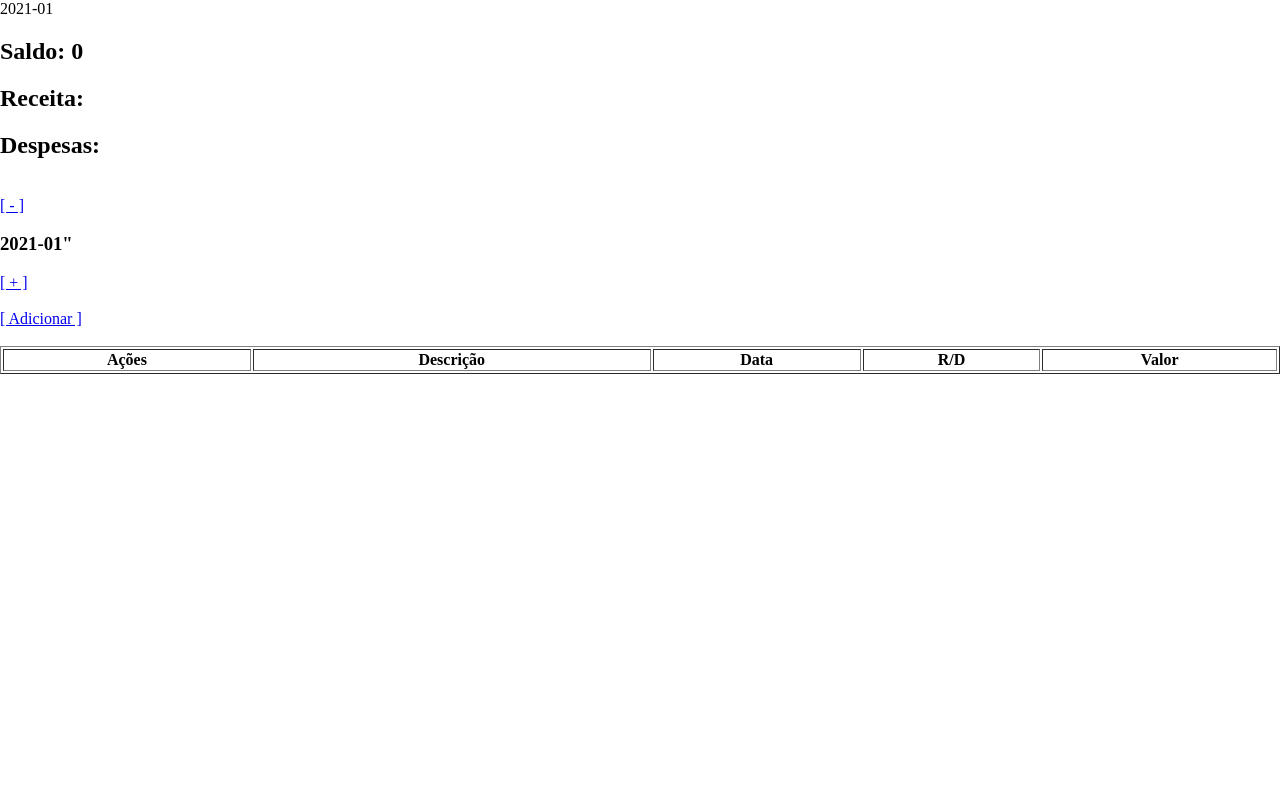
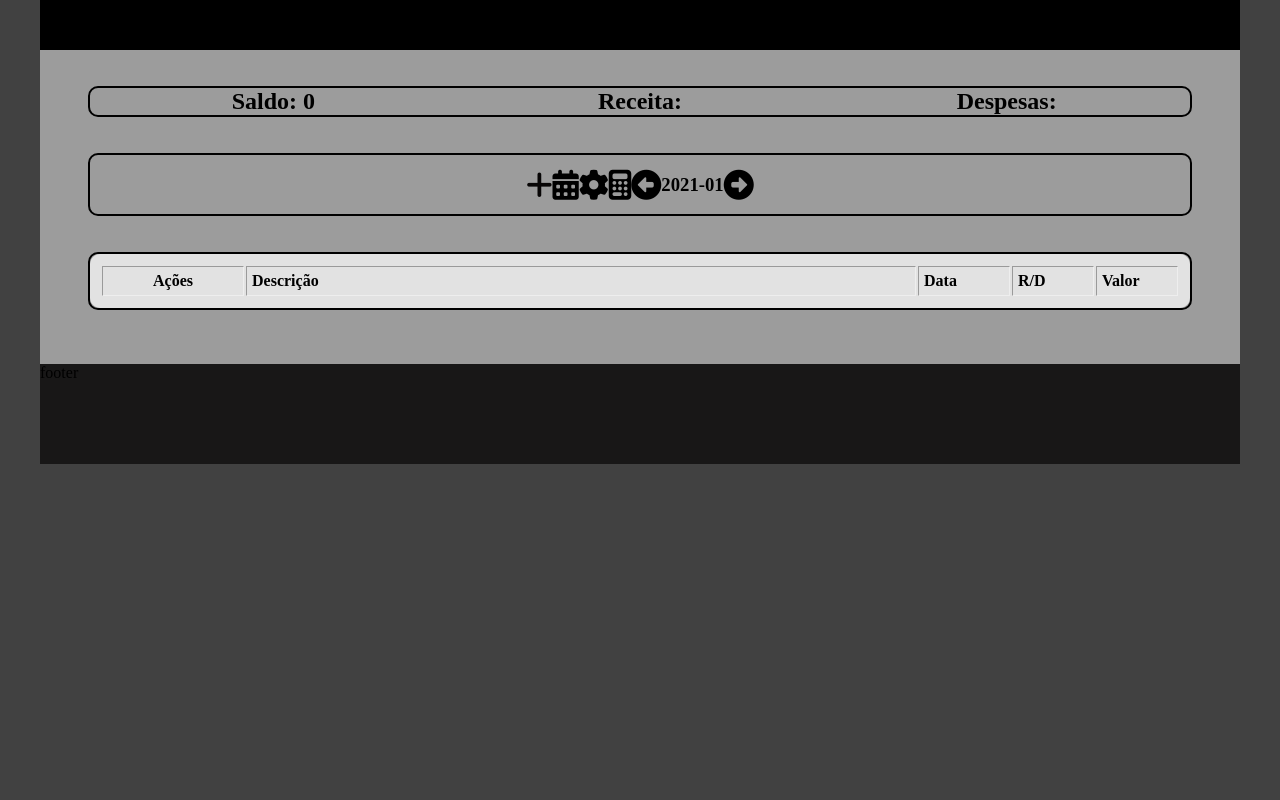
Before and after one commit to ElielFernandes/controle, a PHP site: page / in a window 1280 px wide. Run offline with PHP 8.4, Linux system fonts and the light colour scheme; data that the repository does not hold is empty; some libraries are stand-ins or nearby versions.

Commit message:
Inicio do Front-end (alguns icones e começo do layout da pagina principal)

```diff
--- a/assets/css/styles.css
+++ /dev/null
@@ -1,5 +0,0 @@
-body{
-    padding: 0px;
-    margin: 0px;
-    border: 0px;
-}
--- /dev/null
+++ b/footer.php
@@ -0,0 +1,8 @@
+    </main>
+    <footer>
+
+        footer
+
+    </footer>
+
+</body>
--- /dev/null
+++ b/header.php
@@ -0,0 +1,8 @@
+<body>
+
+    <header>
+
+        header
+
+    </header>
+    <main>
--- a/index.php
+++ b/index.php
@@ -9,20 +9,13 @@ if(!$numero){
     $numero=0;
 }
 $data = new DateTime('+'.$numero.' month');
-echo $data->format('Y-m');
-
 
 $usuarioDao = new UsuarioDaoMysql($pdo);
-
 
 $list = $usuarioDao->findByMonth($data->format('Y-m'));
 
 $soma = new Math();
 $soma->saldo($list);
-
-
-
-
 
 ?>
 
@@ -30,59 +23,76 @@ $soma->saldo($list);
 <html>
     <head>
         <meta charset="utf-8"/>
-        <link rel="stylesheet" href="assets/css/styles.css" />
+        <link rel="stylesheet" href="styles.css" />
         <meta id="viewport" name="viewport" content="width=device-width, user-scalable=no">
+        <script src="https://kit.fontawesome.com/3feed89a33.js" crossorigin="anonymous"></script>
         <title>Controle financeiro</title>
     </head>
-    <body>
+    <?php require 'header.php'; ?>
+
+            </br>
+            </br>
+            <div class='infoGeral'>
+                <div><h2> <?php echo 'Saldo: '.$soma->saldo; ?> </h2></div>
+                <div><h2> <?php echo 'Receita: '.$soma->receitaTotal; ?> </h2></div>
+                <div><h2> <?php echo 'Despesas: '.$soma->despesaTotal; ?> </h2></div>
+            </div>
+            </br>
+
+
+            <br/>
+            <div class='filterData'>
+
+
+                <div><a href="adicionar.php"><i id='add' class="fas fa-plus"></i></a></div>
+
+                <i class="fas fa-calendar-alt"></i>
+                <i class="fas fa-cog"></i>
+                <i class="fas fa-calculator"></i>
+
+                <div class='data'>
+                    <div ><a  href="index.php?num=<?=$numero-1;?>"><i class="fas fa-arrow-alt-circle-left"></i></a></div>
+                    <div ><h3  ><?php echo $data->format('Y-m');?></h3></div>
+                    <div ><a  href="index.php?num=<?=$numero+1;?>"><i class="fas fa-arrow-alt-circle-right"></i></a></div>
+                </div>
 
 
 
-        <h2> <?php echo 'Saldo: '.$soma->saldo; ?> </h2>
-        <h2> <?php echo 'Receita: '.$soma->receitaTotal; ?> </h2>
-        <h2> <?php echo 'Despesas: '.$soma->despesaTotal; ?> </h2>
+            </div>
+            </br>
+            </br>
 
-        <br/>
-
-
-        <a href="index.php?num=<?=$numero-1;?>">[ - ]</a>
-        <h3><?php echo $data->format('Y-m');?>"</h3>
-        <a href="index.php?num=<?=$numero+1;?>">[ + ]</a>
-
-        <br/>
-        <br/>
-
-        <a href="adicionar.php">[ Adicionar ]</a>
-
-        <br/>
-        <br/>
-
+            <div class='tab'>
                 <table border="1" width="100%">
-            <tr>
-                <th>Ações</th>
+                    <tr class='trInf'>
+                        <th class='thAcao'>Ações</th>
                         <th>Descrição</th>
-                <th>Data</th>
-                <th>R/D</th>
-                <th>Valor</th>
+                        <th class='thData'>Data</th>
+                        <th class='thRceita'>R/D</th>
+                        <th class='thValor'>Valor</th>
                     </tr>
                         <?php foreach($list as $dados): ?>
-                <tr>
-                    <th>
-                        <a href="editar.php?id=<?=$dados->getId();?>">[ Editar ]</a>
-                        <a href="excluir.php?id=<?=$dados->getId();?>" onclick="return confirm('Tem certeza que deseja excluir?')">[ Excluir ]</a>
+                            <tr class='trDados'>
+                                <th class='thAcao'>
+                                    <a href="editar.php?id=<?=$dados->getId();?>"><i class="fas fa-edit"></i></a>
+                                    <a href="excluir.php?id=<?=$dados->getId();?>" onclick="return confirm('Tem certeza que deseja excluir?')"><i class="fas fa-trash-alt"></i></a>
                                 </th>
                                 <th><?php echo $dados->getDescricao();?></th>
-                    <th><?php echo $dados->getData();?></th>
-                    <th><?php if($dados->getReceita()){
+                                <th class='thData'><?php echo $dados->getData();?></th>
+                                <th class='thRceita'><?php if($dados->getReceita()){
                                     echo "Receita";
                                 }else
                                     {echo "Despesa";
                                 }?></th>
-                    <th><?php echo $dados->getValor();?></th>
+                                <th class='thValor'><?php echo $dados->getValor();?></th>
                             </tr>
                         <?php endforeach; ?>
                 </table>
-    </body>
+            </div>
+            </br>
+            </br>
+            </br>
+    <?php require 'footer.php';?>
 
 
 </html>
--- /dev/null
+++ b/styles.css
@@ -0,0 +1,138 @@
+
+body{
+    background-color: rgb(65, 65, 65);
+    width: 100%;
+    margin: 0px;
+    padding: 0px;
+    border: 0px;
+}
+header{
+    background-color: rgb(0, 0, 0);
+    width: 100%;
+    max-width: 1200px;
+    height: 50px;
+    margin: auto;
+    display: flex;
+}
+main{
+    background-color: rgb(156, 156, 156);
+    width: 100%;
+    max-width: 1200px;
+    margin: auto;
+    display:flex;
+    align-items: center;
+    justify-content: center;
+    flex-direction: column;
+}
+footer{
+    background-color: rgb(24, 23, 23);
+    height: 100px;
+    width: 100%;
+    max-width: 1200px;
+    margin: auto;
+    display: flex;
+}
+.data{
+    display: flex;
+    justify-content: center;
+    align-items: center;
+
+}
+i{
+    font-size: 30px;
+
+      color: black;
+
+}
+div{
+    display: flex;
+    margin: 0px;
+    padding: 0px;
+    border: 0px;
+    justify-content: center;
+    align-items: center;
+
+}
+h2{
+    margin: 0px;
+    padding: 0px;
+    border: 0px;
+}
+.infoGeral{
+    display: grid;
+    grid-template-columns: repeat(3, 1fr);
+    justify-content: center;
+    align-items: center;
+
+    width: 100%;
+    max-width: 1100px;
+
+    border: 2px solid black;
+    border-radius: 10px;
+
+}
+.filterData{
+
+
+    border: 2px solid black;
+    width: 100%;
+    max-width: 1100px;
+    border-radius: 10px;
+}
+.tab{
+
+    border: 2px solid black;
+    width: 100%;
+    max-width: 1100px;
+    border-radius: 10px;
+}
+table{
+
+    width: 100%;
+    max-width: 1100px;
+    background-color: rgb(226, 226, 226);
+    border:thick;
+    padding: 10px;
+    border-radius: 10px;
+
+}
+th, td {
+    padding: 5px;
+    text-align: left;
+
+}
+.thValor{
+
+    width: 70px;
+
+}
+.thRceita{
+
+    width: 70px;
+}
+.thData{
+    width: 80px;
+
+}
+.thAcao{
+
+    width: 130px;
+    text-align:center;
+}
+.trInf{
+    height: 15px;
+
+}
+.trDados{
+
+    height: 20px;
+}
+.fas fa-plus{
+    text-decoration-color: black;
+    font-size: 30px;
+}
+#add{
+    color: rgb(7, 5, 5);
+
+}
+tr:hover {background-color: #f5f5f5;}
```
Also changed, not shown: adicionar.php (+12 -2 lines), editar.php (+7 -1 lines). Lines whose indentation alone changed are shown as unchanged.
